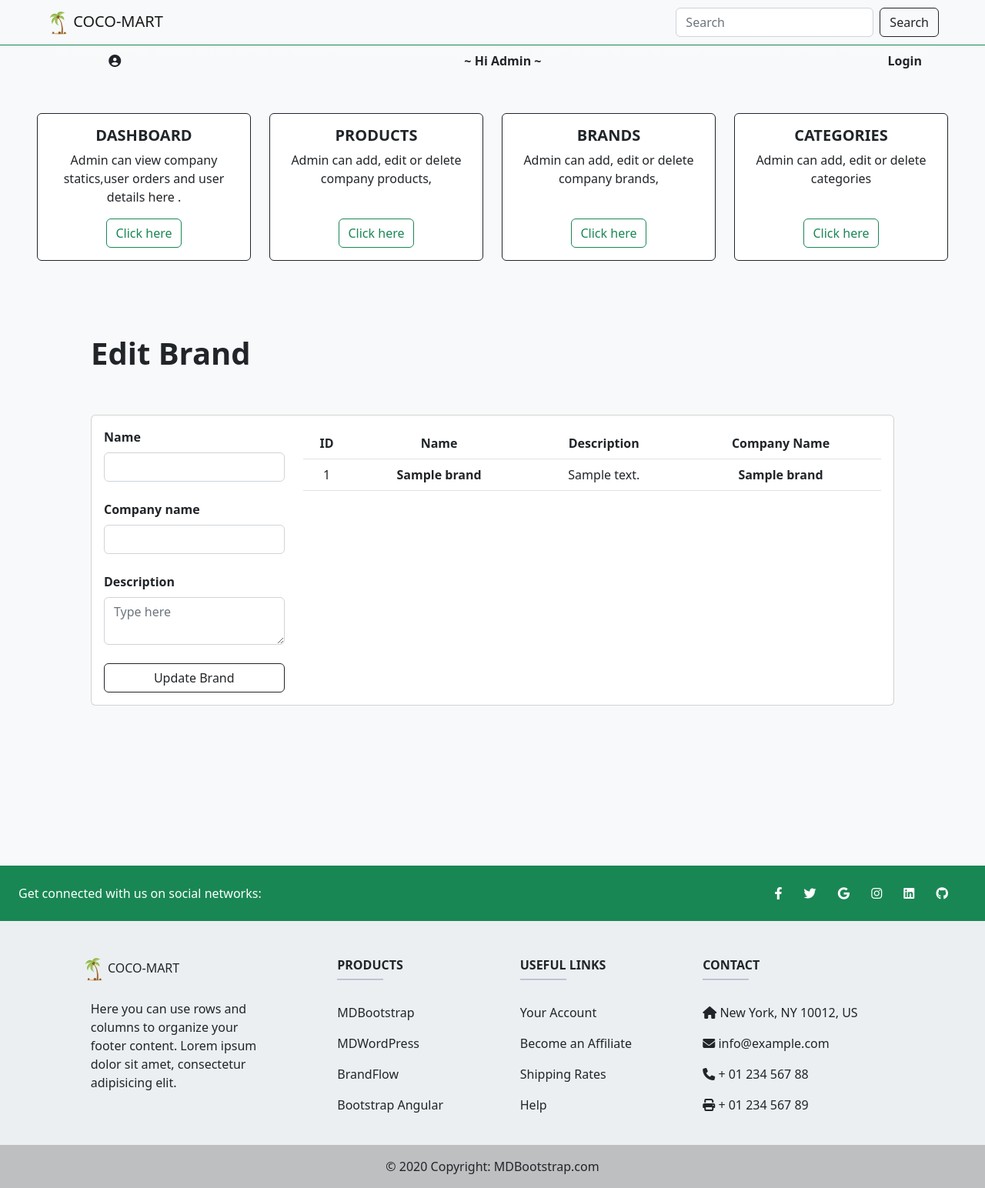
After one commit to vindinudecosta/coconut_industry_website, a PHP site: page /brands_edit.php?current_brands_id=1 in a window 1280 px wide. The commit adds this page. Shown: the whole page at 77% size. Run offline with PHP 8.4, Linux system fonts and the light colour scheme; tables that the repository leaves empty or names only in its code hold one stand-in row (values such as "Sample post").

Commit message:
commit_11

```diff
--- /dev/null
+++ b/admin/brands_edit.php
@@ -0,0 +1,124 @@
+<?php include '../includes/connect.php';
+
+
+
+
+?>
+
+<?php include('../includes/header.php') ?>
+<?php include('../includes/navbar.php');
+
+if (isset($_POST['update_brand'])) {
+
+    if (isset($_GET['current_brands_id'])) {
+        $current_brands_id = $_GET['current_brands_id'];
+        $brand_name = $_POST['brand_name'];
+        $brand_description = $_POST['brand_description'];
+        $company_name = $_POST['company_name'];
+
+
+        $update_query = "update `brand` set `brand_title`='$brand_name',`brand_description`='$brand_description',`company_name`='$company_name' where `brand_id` = $current_brands_id";
+        $result = mysqli_query($con, $update_query);
+
+
+        if ($result) {
+            echo '<script> window.open("brands.php","_self") </script>';
+        }
+    }
+} ?>
+
+
+<main class=" container p-5">
+
+    <div class="pb-4">
+        <h1 class="fw-bolder">Edit Brand</h1>
+
+    </div><!-- End Page Title -->
+    <br>
+    <section class="section" style="padding-bottom: 10rem;">
+
+        <div class="col-lg-12">
+
+            <div class="card">
+                <div class="card-body">
+
+
+                    <!-- General Form Elements -->
+                    <div class="row">
+                        <div class="col-md-3">
+                            <form action="" method="post">
+                                <div class="mb-4">
+                                    <label for="brand_name" class="form-label fw-bolder">Name</label>
+                                    <input type="text" class="form-control" id="brand_name" name="brand_name" />
+                                </div>
+                                <div class="mb-4">
+                                    <label for="company_name" class="form-label fw-bolder">Company name</label>
+                                    <input type="text" class="form-control" name="company_name" id="company_name" />
+                                </div>
+
+                                <div class="mb-4">
+                                    <label class="form-label fw-bolder">Description</label>
+                                    <textarea placeholder="Type here" class="form-control" name="brand_description"></textarea>
+                                </div>
+                                <div class="d-grid">
+                                    <input type="submit" class="btn btn-outline-dark" name="update_brand" value="Update Brand">
+                                </div>
+                            </form>
+                        </div>
+                        <div class="col-md-9">
+                            <div class="table-responsive">
+                                <table class="table table-hover">
+                                    <thead>
+                                        <tr class="text-center">
+
+                                            <th>ID</th>
+                                            <th>Name</th>
+                                            <th>Description</th>
+                                            <th>Company Name</th>
+
+                                        </tr>
+                                    </thead>
+                                    <tbody>
+                                        <?php
+                                        $current_brands_id = $_GET['current_brands_id'];
+                                        $select_products = "select * from `brand` where brand_id=$current_brands_id";
+                                        $result_product = mysqli_query($con, $select_products);
+                                        while ($row_brand = mysqli_fetch_array($result_product)) {
+
+                                            $brand_titles = $row_brand['brand_title'];
+                                            $brand_id = $row_brand['brand_id'];
+                                            $brand_descriptions = $row_brand['brand_description'];
+                                            $brand_company = $row_brand['company_name'];
+
+
+                                            echo " <tr class='text-center'>
+
+                                                <td>$brand_id</td>
+                                                <td><b>$brand_titles</b></td>
+                                                <td>$brand_descriptions</td>
+                                                <td><b>$brand_company</b></td>
+                                                   </tr>";
+                                        }
+
+
+
+
+                                        ?>
+
+
+
+
+                                    </tbody>
+                                </table>
+                            </div>
+                        </div> <!-- .col// -->
+                    </div> <!-- .row // -->
+
+                </div>
+            </div>
+
+        </div>
+    </section>
+</main>
+
+<?php include('../includes/footer.php') ?>
--- a/admin/categories.php
+++ b/admin/categories.php
@@ -47,7 +47,6 @@ if (isset($_POST['create_cat'])) {
 
             <div class="card">
                 <div class="card-body">
-                    <h5 class="card-title">Add, edit or delete categories</h5>
 
                     <!-- General Form Elements -->
                     <div class="row">
@@ -79,7 +78,7 @@ if (isset($_POST['create_cat'])) {
                         </div>
                         <div class="col-md-9">
                             <div class="table-responsive">
-                                <table class="table table-hover">
+                                <table class="table table-hover text-center">
                                     <thead>
                                         <tr>
 
@@ -87,7 +86,7 @@ if (isset($_POST['create_cat'])) {
                                             <th>Name</th>
                                             <th>Description</th>
 
-                                            <th class="text-center">Delete</th>
+                                            <th>Delete</th>
                                         </tr>
                                     </thead>
                                     <tbody>
```
Also changed, not shown: admin/brands.php (+7 -4 lines).
